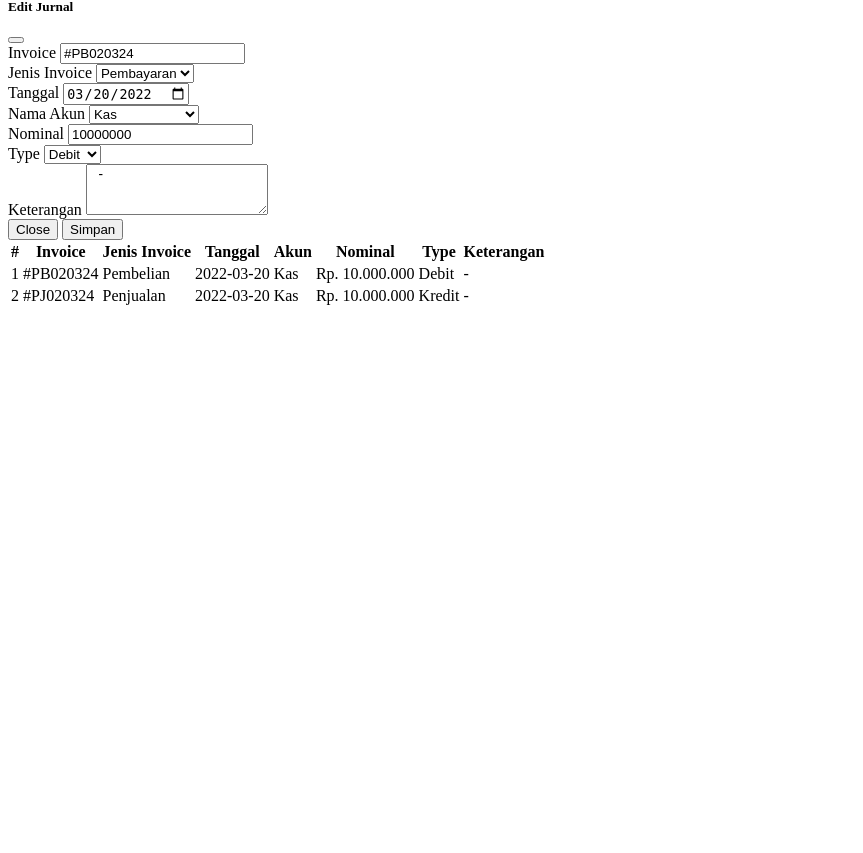
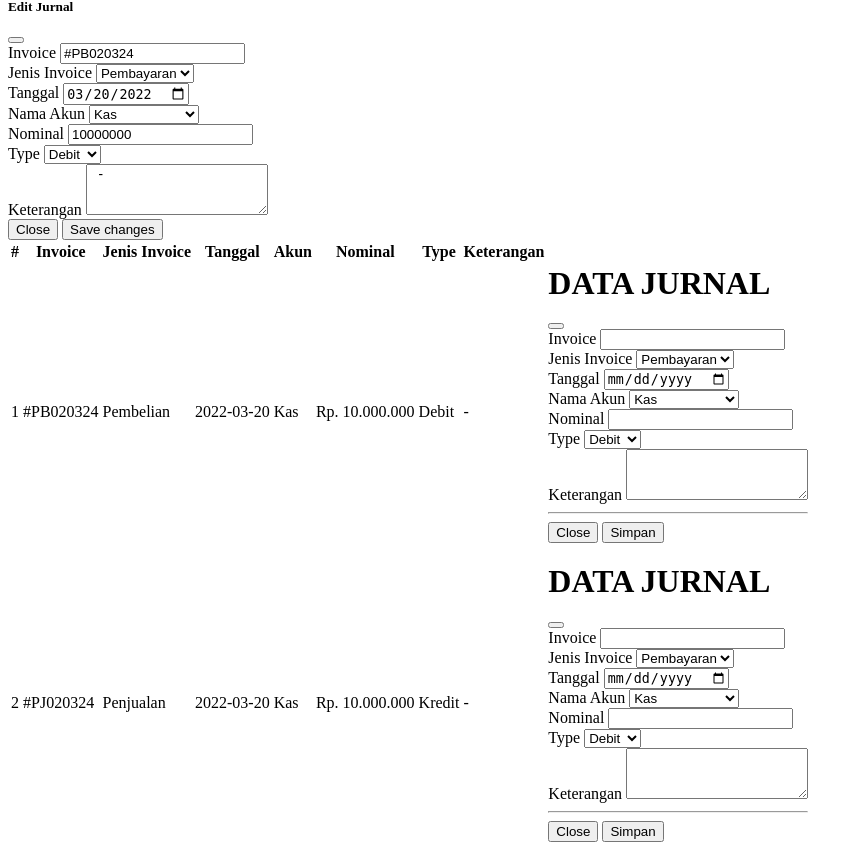
Before and after one commit to Rhmwd/app_sia, a PHP site: page /modul/jurnal/index.php in a window 1280 px wide. Shown: the part 286-1139 px from the top of the page, without its empty margins (0-863 px from the left). Before the commit the page ends 591 px from the top, so only its background shows below. Run offline with PHP 8.4, Linux system fonts and the light colour scheme.

Commit message:
Update index.php

```diff
--- a/modul/jurnal/index.php
+++ b/modul/jurnal/index.php
@@ -91,11 +91,79 @@ rows="3"></textarea>
  <td>Debit</td>
  <td>-</td>
  <td>
- <a href="#editJurnal" class="text-decoration-none" data-bstoggle="modal">
-<i class="bi bi-pencil-square text-success"></i>
- </a>
- <a href="" class="text-decoration-none">
+ <!-- Button trigger modal -->
+<i class="btn btn-bi bi-pencil-square text-success" data-bs-toggle="modal" data-bs-target="#exampleModal"></i>
 <i class="bi bi-trash text-danger"></i>
+<!-- Modal -->
+<div class="modal fade" id="exampleModal" tabindex="-1" aria-labelledby="exampleModalLabel" aria-hidden="true">
+  <div class="modal-dialog">
+    <div class="modal-content">
+      <div class="modal-header">
+        <h1 class="modal-title fs-5" id="exampleModalLabel">DATA JURNAL</h1>
+        <button type="button" class="btn-close" data-bs-dismiss="modal" aria-label="Close"></button>
+      </div>
+      <div class="modal-body">
+      <div class="card mb-3">
+      <div class="card mb-3">
+<div class="card-body">
+ <form action="" method="post">
+ <div class="card mb-3">
+<div class="card-body">
+ <form action="" method="post">
+ <div class="row">
+<div class="mb-3 col-md-4">
+ <label for="invoice" class="form-label">Invoice</label>
+ <input type="text" class="form-control" name="invoice">
+ </div>
+ <div class="mb-3 col-md-4">
+ <label for="jenis-invoice" class="form-label">Jenis
+Invoice</label>
+ <select class="form-select" name="jenis-invoice">
+ <option value="pembayaran">Pembayaran</option>
+ <option value="penjualan">Penjualan</option>
+ <option value="pembelian">Pembelian</option>
+ </select>
+ </div>
+ <div class="mb-3 col-md-4">
+<label for="tanggal" class="form-label">Tanggal</label>
+ <input type="date" class="form-control" name="tanggal">
+ </div>
+ </div>
+ <div class="row">
+ <div class="mb-3 col-md-4">
+<label for="nama-akun" class="form-label">Nama Akun</label>
+ <select class="form-select" name="nama-akun">
+ <option value="1">Kas</option>
+ <option value="2">Piutang Usaha</option>
+ <option value="3">Perlengkapan</option>
+ <option value="4">Hutang Usaha</option>
+ <option value="5">Modal</option>
+ </select>
+ </div>
+ <div class="mb-3 col-md-4">
+ <label for="nominal" class="form-label">Nominal</label>
+ <input type="number" class="form-control" name="nominal">
+ </div>
+ <div class="mb-3 col-md-4">
+ <label for="type" class="form-label">Type</label>
+ <select class="form-select" name="type">
+ <option value="debit">Debit</option>
+ <option value="kredit">Kredit</option>
+ </select>
+ </div>
+ </div>
+ <div class="row">
+ <div class="mb-3 col">
+ <label for="keterangan" class="form-label">Keterangan</label>
+ <textarea class="form-control" name="keterangan"
+rows="3"></textarea>
+ </div>
+ </div>
+ <hr>
+ <div class="row">
+ <div class="col text-end">
+ <button class="btn btn-secondary" type="reset">Close</button>
+ <button class="btn btn-primary" type="submit">Simpan</button>
  </a>
  </td>
  <!-- Modal -->
@@ -165,9 +233,8 @@ name="keterangan" rows="3"> - </textarea>
  </div>
  </div>
  <div class="modal-footer">
- <button type="button" class="btn btn-secondary"
-data-bs-dismiss="modal">Close</button>
- <button type="button" class="btn btnprimary">Simpan</button>
+        <button type="button" class="btn btn-secondary" data-bs-dismiss="modal">Close</button>
+        <button type="button" class="btn btn-primary">Save changes</button>
       </div>
     </div>
   </div>
@@ -183,11 +250,87 @@ data-bs-dismiss="modal">Close</button>
  <td>Kredit</td>
  <td>-</td>
  <td>
- <a href="#editJurnal" class="text-decoration-none" databs-toggle="modal">
- <i class="bi bi-pencil-square text-success"></i>
- </a>
- <a href="" class="text-decoration-none">
+   <!-- Button trigger modal -->
+<i class="btn btn-bi bi-pencil-square text-success" data-bs-toggle="modal" data-bs-target="#exampleModal"></i>
 <i class="bi bi-trash text-danger"></i>
+<!-- Modal -->
+<div class="modal fade" id="exampleModal" tabindex="-1" aria-labelledby="exampleModalLabel" aria-hidden="true">
+  <div class="modal-dialog">
+    <div class="modal-content">
+      <div class="modal-header">
+        <h1 class="modal-title fs-5" id="exampleModalLabel">DATA JURNAL</h1>
+        <button type="button" class="btn-close" data-bs-dismiss="modal" aria-label="Close"></button>
+      </div>
+      <div class="modal-body">
+      <div class="card mb-3">
+      <div class="card mb-3">
+<div class="card-body">
+ <form action="" method="post">
+ <div class="card mb-3">
+<div class="card-body">
+ <form action="" method="post">
+ <div class="row">
+<div class="mb-3 col-md-4">
+ <label for="invoice" class="form-label">Invoice</label>
+ <input type="text" class="form-control" name="invoice">
+ </div>
+ <div class="mb-3 col-md-4">
+ <label for="jenis-invoice" class="form-label">Jenis
+Invoice</label>
+ <select class="form-select" name="jenis-invoice">
+ <option value="pembayaran">Pembayaran</option>
+ <option value="penjualan">Penjualan</option>
+ <option value="pembelian">Pembelian</option>
+ </select>
+ </div>
+ <div class="mb-3 col-md-4">
+<label for="tanggal" class="form-label">Tanggal</label>
+ <input type="date" class="form-control" name="tanggal">
+ </div>
+ </div>
+ <div class="row">
+ <div class="mb-3 col-md-4">
+<label for="nama-akun" class="form-label">Nama Akun</label>
+ <select class="form-select" name="nama-akun">
+ <option value="1">Kas</option>
+ <option value="2">Piutang Usaha</option>
+ <option value="3">Perlengkapan</option>
+ <option value="4">Hutang Usaha</option>
+ <option value="5">Modal</option>
+ </select>
+ </div>
+ <div class="mb-3 col-md-4">
+ <label for="nominal" class="form-label">Nominal</label>
+ <input type="number" class="form-control" name="nominal">
+ </div>
+ <div class="mb-3 col-md-4">
+ <label for="type" class="form-label">Type</label>
+ <select class="form-select" name="type">
+ <option value="debit">Debit</option>
+ <option value="kredit">Kredit</option>
+ </select>
+ </div>
+ </div>
+ <div class="row">
+ <div class="mb-3 col">
+ <label for="keterangan" class="form-label">Keterangan</label>
+ <textarea class="form-control" name="keterangan"
+rows="3"></textarea>
+ </div>
+ </div>
+ <hr>
+ <div class="row">
+ <div class="col text-end">
+ <button class="btn btn-secondary" type="reset">Close</button>
+ <button class="btn btn-primary" type="submit">Simpan</button>
+</div>
+ </div>
+ </form>
+ </div>
+</div>
+    </div>
+  </div>
+</div>
  </a>
  </td>
  </tr>
```
Lines whose indentation alone changed are shown as unchanged.
